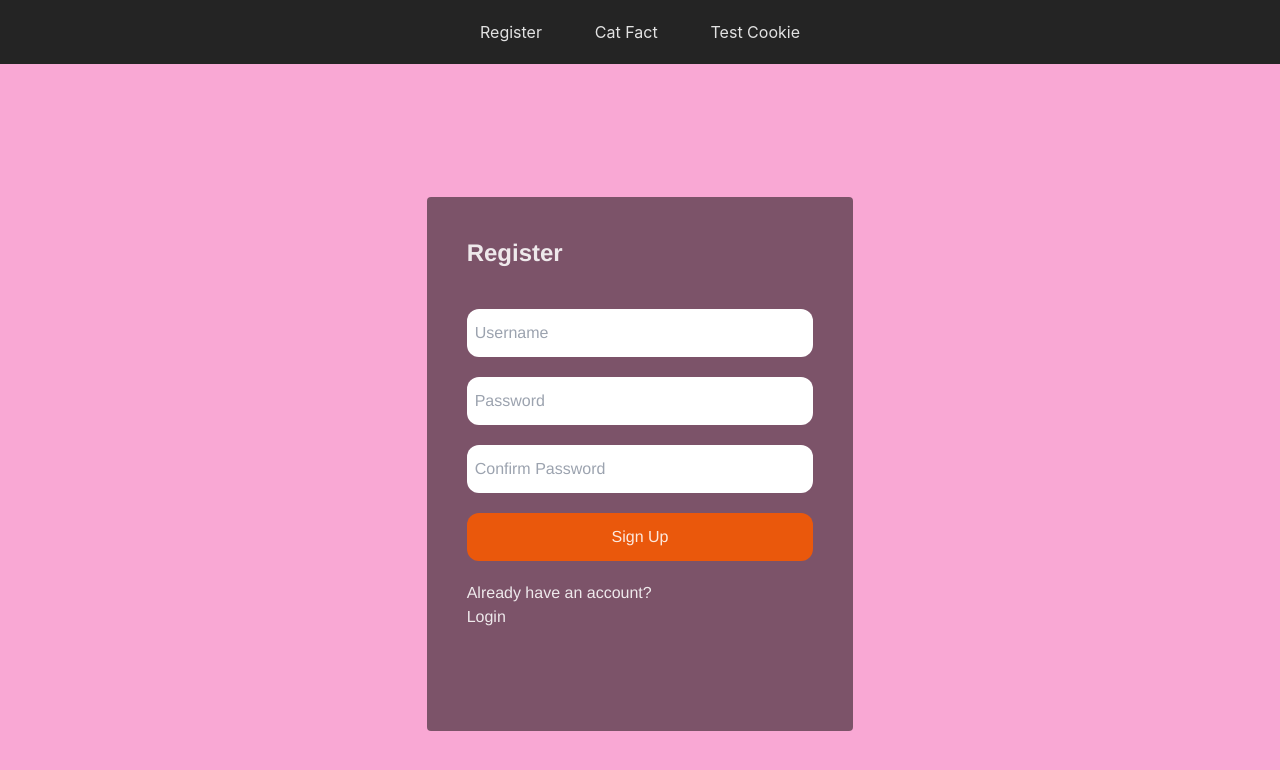
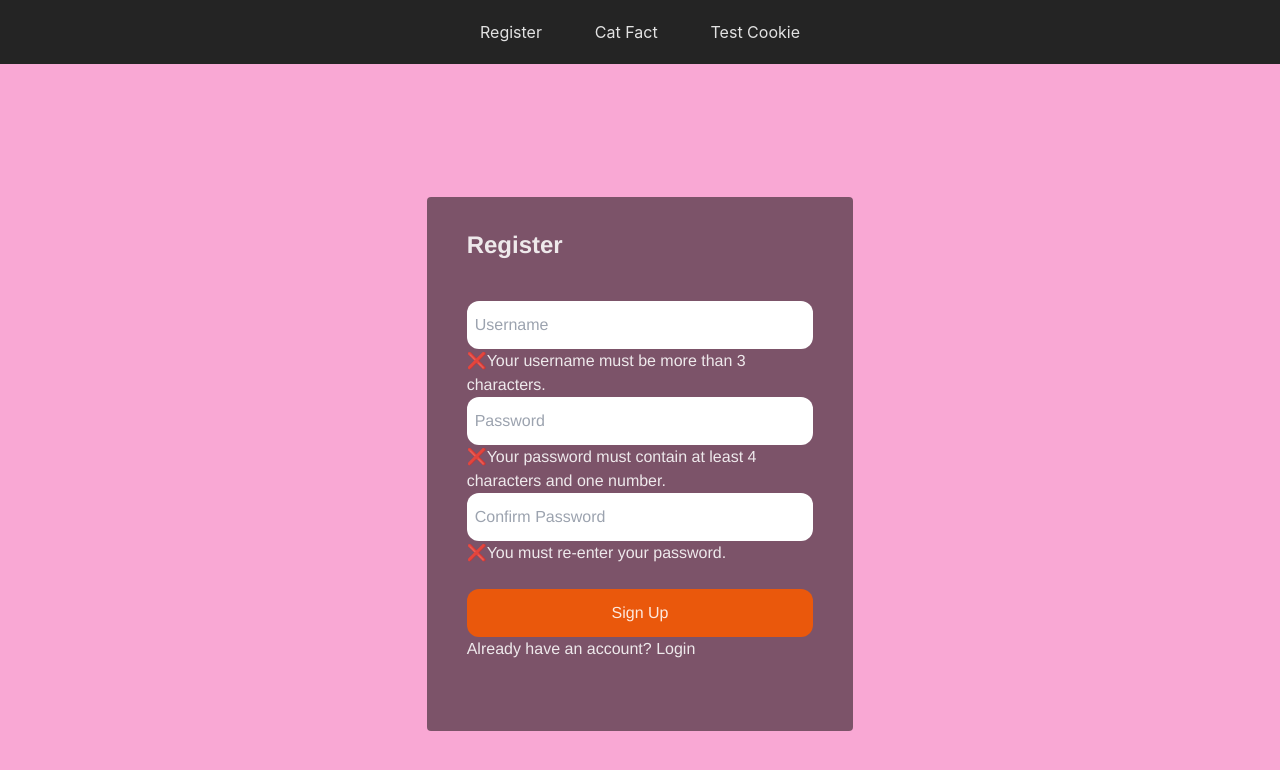
Before and after one commit to zahraRostami1999/react-Login, a React (Vite) app in the folder react-Login/: page / in a window 1280 px wide. Shown: the top 770 px of the page. Built offline with nearby package versions, Linux system fonts and the light colour scheme.

Commit message:
edit Register Page: remove extra codes

```diff
--- a/react-Login/src/pages/RegisterPage.jsx
+++ b/react-Login/src/pages/RegisterPage.jsx
@@ -1,7 +1,6 @@
 import { Link } from "react-router-dom";
 import { FontAwesomeIcon } from '@fortawesome/react-fontawesome';
-import { useState, useRef, useEffect } from 'react'
-
+import { useState, useRef, useEffect } from 'react';
 const RegisterPage = () => {
     const USER_REGEX = /^[a-zA-Z][a-zA-Z0-9]{3,23}$/;
     const PASSWORD_REGEX = /^(?=.*[a-z]{4})(?=.*\d).{5,10}$/
@@ -9,23 +8,16 @@ const RegisterPage = () => {
 
     const [user, setUser] = useState('');
     const [validUser, setValidUser] = useState(false);
-    const [userFocuse, setUserFocuse] = useState(false);
 
-    const [pwd, setPwd] = useState('');
+    const [pwd, setPwd] = useState('p');
     const [validPwd, setValidPwd] = useState(false);
-    const [pwdFocuse, setPwdFocuse] = useState(false);
 
     const [matchPwd, setMatchPwd] = useState('');
     const [validMatchPwd, setValidMatchPwd] = useState(false);
-    const [matchFocuse, setMatchFocuse] = useState(false);
-
-    const [errMsg, setErrMsg] = useState('');
-    const [success, setSuccess] = useState(false);
 
     useEffect(() => {
         const result = USER_REGEX.test(user);
         setValidUser(result);
-        console.log(result);
     }, [user])
 
     useEffect(() => {
@@ -39,17 +31,21 @@ const RegisterPage = () => {
         setValidMatchPwd(match);
     }, [pwd, matchPwd])
 
+
     return (
         <>
             <div className='bg-pink-300 h-screen flex justify-center items-center font-sans'>
-                <div className='w-1/3 bg bg-black-opacity-5 h-2/3 rounded'>
-                    <h1 className="font-semibold text-2xl mx-10 my-10">Register</h1>
-                    <div className="grid grid-rows-5 grid-cols-1 gap-5 mx-10 rounded mt-10">
+                <div className='md:w-2/3 lg:w-1/3 bg bg-black-opacity-5 lg:h-2/3 rounded sm:w-5/6 sm:h-5/6 md:h-5/6'>
+                    <h1 className="font-semibold text-2xl mx-10 my-8">Register</h1>
+                    <div className="grid grid-rows-9 grid-cols-1 mx-10 rounded mt-10">
                         <input onChange={(e)=> setUser(e.target.value)} className="rounded-xl px-2 h-15 border-none text-base required:" type='text' placeholder='Username'  />
+                        <p>{validUser? "Okay✅": "❌Your username must be more than 3 characters."}</p>
                         <input onChange={(e)=> setPwd(e.target.value)} className="rounded-xl px-2 h-15 border-none text-base required" type='password' placeholder='Password' />
+                        <p>{validPwd? "Okay✅": "❌Your password must contain at least 4 characters and one number."}</p>
                         <input onChange={(e)=> setMatchPwd(e.target.value)} className="rounded-xl px-2 h-15 border-none text-base required" type='password' placeholder='Confirm Password' />
+                        <p>{validMatchPwd? "Okay✅": "❌You must re-enter your password."}</p>
                         <button className="bg-orange-600 rounded-xl">Sign Up</button>
-                        <div>Already have an account? <p>Login</p></div>
+                        <div>Already have an account? <Link to="/login">Login</Link></div>
                     </div>
                 </div>
             </div>
```
